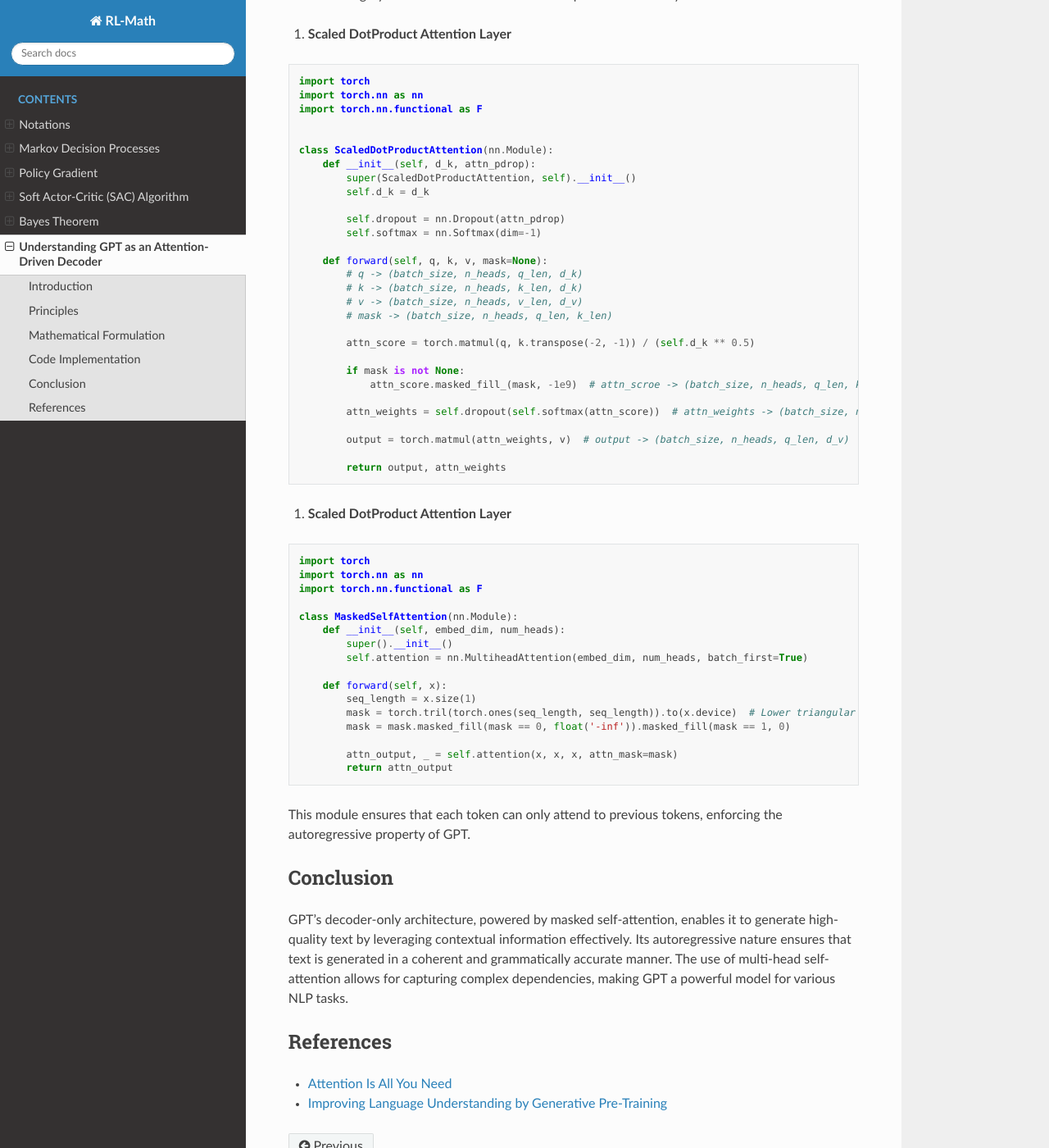
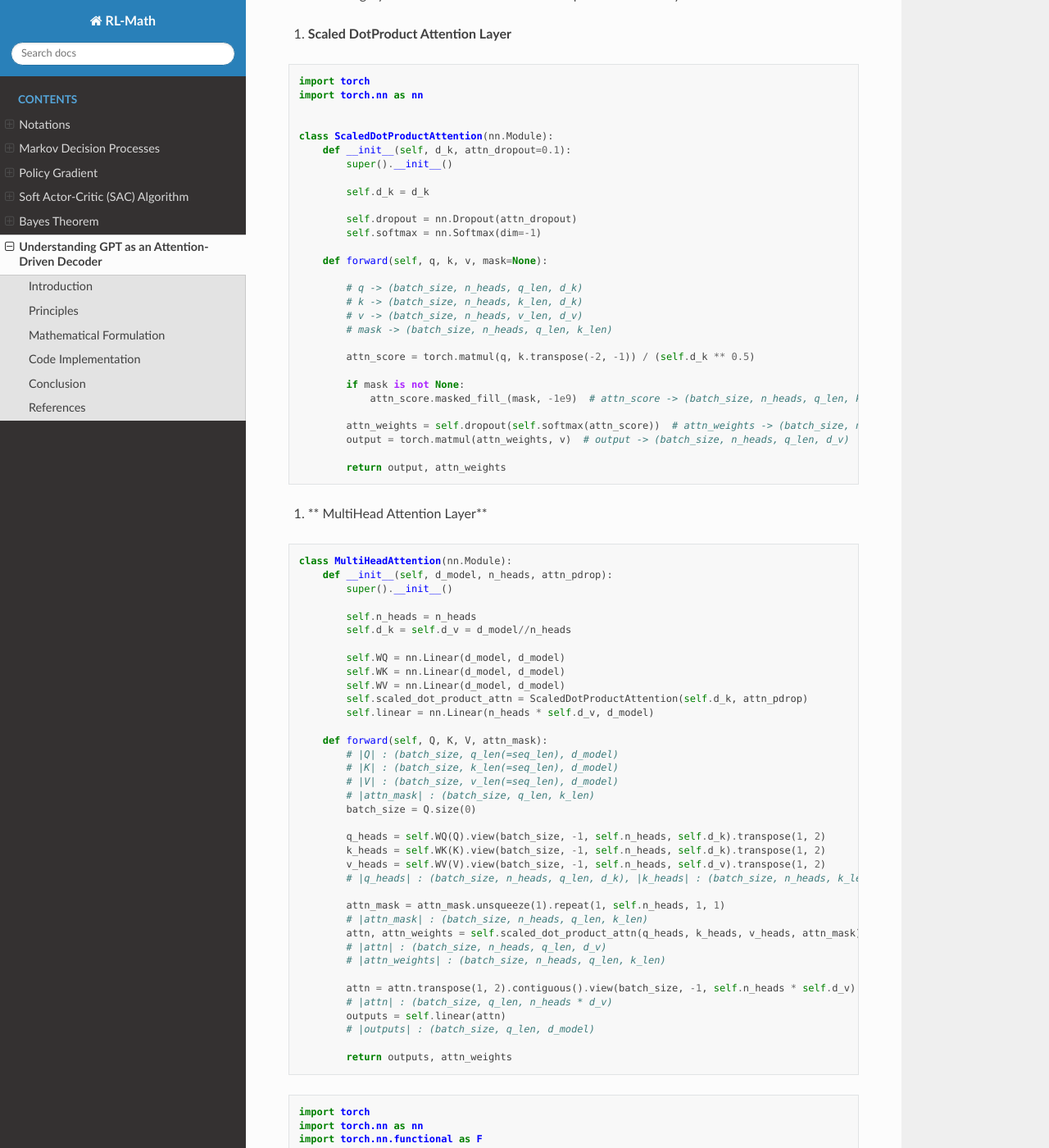
Before and after one commit to boyin96/Reinforcement-Learning-Math, a Sphinx documentation site: the page built from docs/source/gpt.rst, in a window 1280 px wide and 1400 px high, scrolled down 1428 px. Shown: the whole window at 82% size. Built offline with Sphinx 7.4.7 and the Read the Docs theme 3.1.0, drawn with Linux system fonts in a browser that asks for light colours; formulas are drawn with MathJax 3.

Commit message:
Update gpt.rst

```diff
--- a/docs/source/gpt.rst
+++ b/docs/source/gpt.rst
@@ -49,18 +49,19 @@ The following PyTorch code demonstrates the simplified GPT-like layers:
 
    import torch
    import torch.nn as nn
-   import torch.nn.functional as F
 
 
    class ScaledDotProductAttention(nn.Module):
-       def __init__(self, d_k, attn_pdrop):
-           super(ScaledDotProductAttention, self).__init__()
+       def __init__(self, d_k, attn_dropout=0.1):
+           super().__init__()
+
            self.d_k = d_k
 
-           self.dropout = nn.Dropout(attn_pdrop)
+           self.dropout = nn.Dropout(attn_dropout)
            self.softmax = nn.Softmax(dim=-1)
 
        def forward(self, q, k, v, mask=None):
+
            # q -> (batch_size, n_heads, q_len, d_k)
            # k -> (batch_size, n_heads, k_len, d_k)
            # v -> (batch_size, n_heads, v_len, d_v)
@@ -69,15 +70,54 @@ The following PyTorch code demonstrates the simplified GPT-like layers:
            attn_score = torch.matmul(q, k.transpose(-2, -1)) / (self.d_k ** 0.5)
 
            if mask is not None:
-               attn_score.masked_fill_(mask, -1e9)  # attn_scroe -> (batch_size, n_heads, q_len, k_len)
+               attn_score.masked_fill_(mask, -1e9)  # attn_score -> (batch_size, n_heads, q_len, k_len)
 
            attn_weights = self.dropout(self.softmax(attn_score))  # attn_weights -> (batch_size, n_heads, q_len, k_len)
-
            output = torch.matmul(attn_weights, v)  # output -> (batch_size, n_heads, q_len, d_v)
 
            return output, attn_weights
 
-1. **Scaled DotProduct Attention Layer**
+1. ** MultiHead Attention Layer**
+
+.. code-block:: python
+
+   class MultiHeadAttention(nn.Module):
+       def __init__(self, d_model, n_heads, attn_pdrop):
+           super().__init__()
+
+           self.n_heads = n_heads
+           self.d_k = self.d_v = d_model//n_heads
+
+           self.WQ = nn.Linear(d_model, d_model)
+           self.WK = nn.Linear(d_model, d_model)
+           self.WV = nn.Linear(d_model, d_model)
+           self.scaled_dot_product_attn = ScaledDotProductAttention(self.d_k, attn_pdrop)
+           self.linear = nn.Linear(n_heads * self.d_v, d_model)
+
+       def forward(self, Q, K, V, attn_mask):
+           # |Q| : (batch_size, q_len(=seq_len), d_model)
+           # |K| : (batch_size, k_len(=seq_len), d_model)
+           # |V| : (batch_size, v_len(=seq_len), d_model)
+           # |attn_mask| : (batch_size, q_len, k_len)
+           batch_size = Q.size(0)
+
+           q_heads = self.WQ(Q).view(batch_size, -1, self.n_heads, self.d_k).transpose(1, 2)
+           k_heads = self.WK(K).view(batch_size, -1, self.n_heads, self.d_k).transpose(1, 2)
+           v_heads = self.WV(V).view(batch_size, -1, self.n_heads, self.d_v).transpose(1, 2)
+           # |q_heads| : (batch_size, n_heads, q_len, d_k), |k_heads| : (batch_size, n_heads, k_len, d_k), |v_heads| : (batch_size, n_heads, v_len, d_v)
+
+           attn_mask = attn_mask.unsqueeze(1).repeat(1, self.n_heads, 1, 1)
+           # |attn_mask| : (batch_size, n_heads, q_len, k_len)
+           attn, attn_weights = self.scaled_dot_product_attn(q_heads, k_heads, v_heads, attn_mask)
+           # |attn| : (batch_size, n_heads, q_len, d_v)
+           # |attn_weights| : (batch_size, n_heads, q_len, k_len)
+
+           attn = attn.transpose(1, 2).contiguous().view(batch_size, -1, self.n_heads * self.d_v)
+           # |attn| : (batch_size, q_len, n_heads * d_v)
+           outputs = self.linear(attn)
+           # |outputs| : (batch_size, q_len, d_model)
+
+           return outputs, attn_weights
 
 .. code-block:: python
 
```
